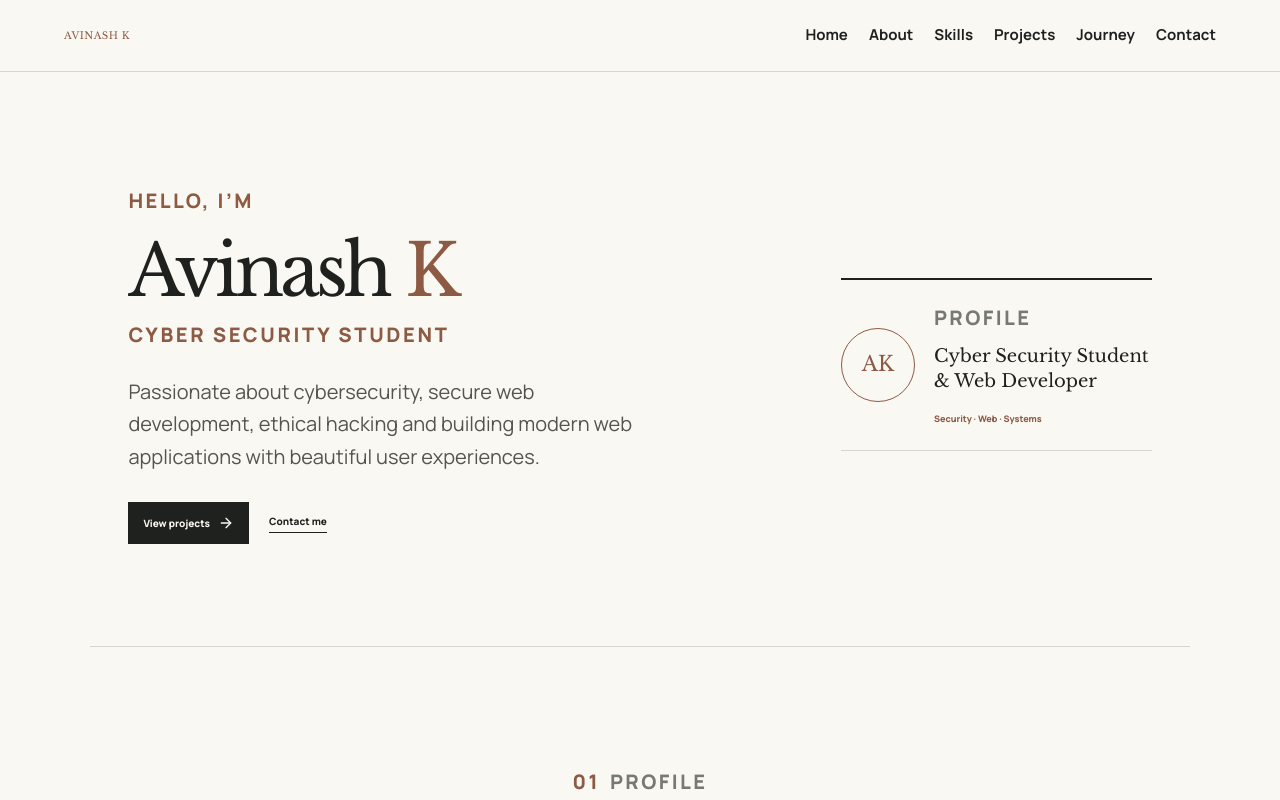
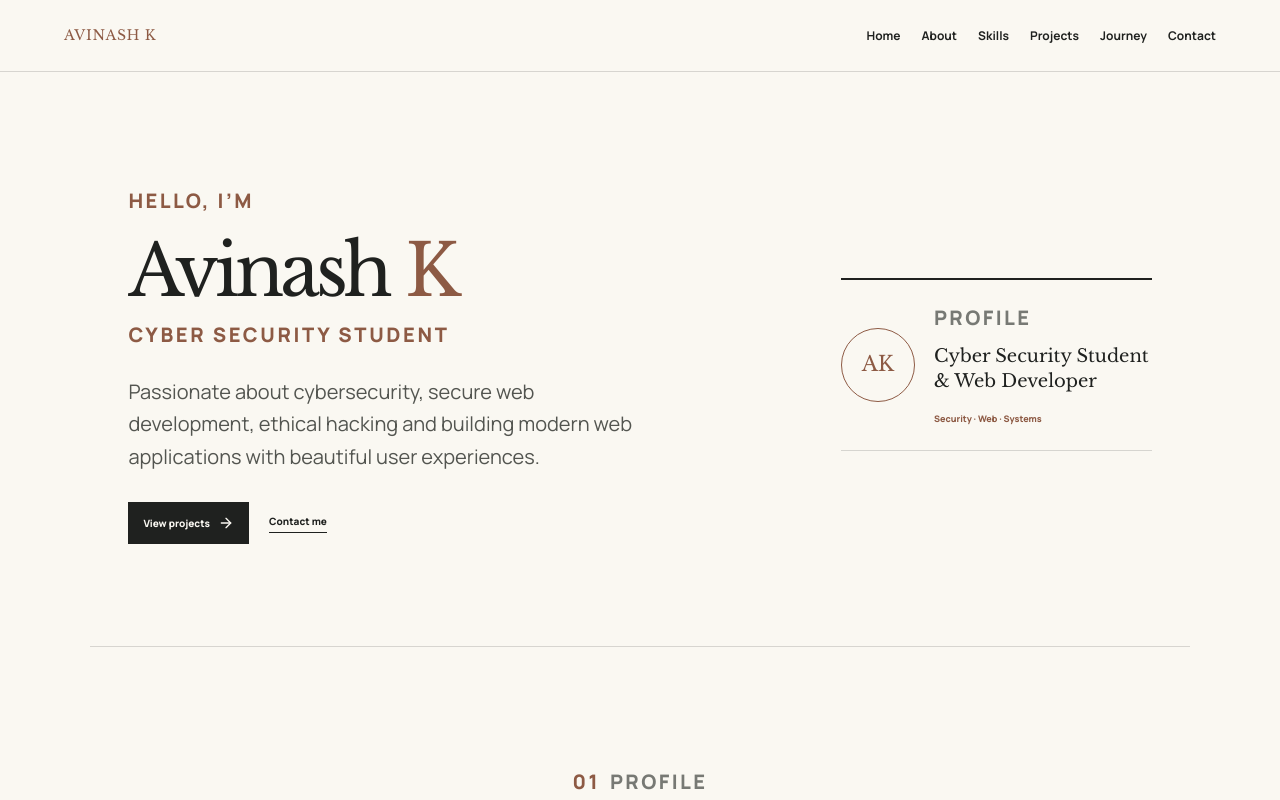
Before and after one commit to avinashk08408/Avinash-portfolio, a React (Vite) app: page / in a window 1280 px wide. Shown: the top 800 px of the page. Built offline with nearby package versions, Linux system fonts and the light colour scheme; a web font is replaced by a local one.

Commit message:
Refactor Navbar CSS for layout adjustments
Updated Navbar styles for improved layout and readability.

```diff
--- a/src/components/Navbar/Navbar.css
+++ b/src/components/Navbar/Navbar.css
@@ -1,9 +1,9 @@
-/* Navbar: approved Quiet Scholar letterhead navigation. */
+/* Navbar: Quiet Scholar navigation without the circular AK mark. */
 
 .navbar-component .qs-brand {
-  gap: 9px;
+  gap: 0;
   font-family: "Libre Baskerville", Georgia, serif;
-  font-size: 10px;
+  font-size: 14px;
   font-weight: 400;
   letter-spacing: 0.045em;
 }
@@ -13,29 +13,19 @@
   font-style: normal;
 }
 
-.navbar-component .qs-seal {
-  display: grid;
-  width: 26px;
-  height: 26px;
-  place-items: center;
-  border: 1px solid var(--sienna);
-  border-radius: 50%;
-  color: var(--sienna);
-  font-family: "Libre Baskerville", Georgia, serif;
-  font-size: 20px;
-  letter-spacing: -0.08em;
-}
-
 .navbar-component .qs-nav-links {
   gap: 21px;
 }
 
 .navbar-component .qs-nav-links a {
-  font-size: 15px;
+  font-size: 12px;
 }
 
+@media (max-width: 640px) {
+  .navbar-component .qs-brand {
+    font-size: 13px;
+  }
 
-@media (max-width: 640px) {
   .navbar-component .qs-nav-links {
     display: none;
   }
```
